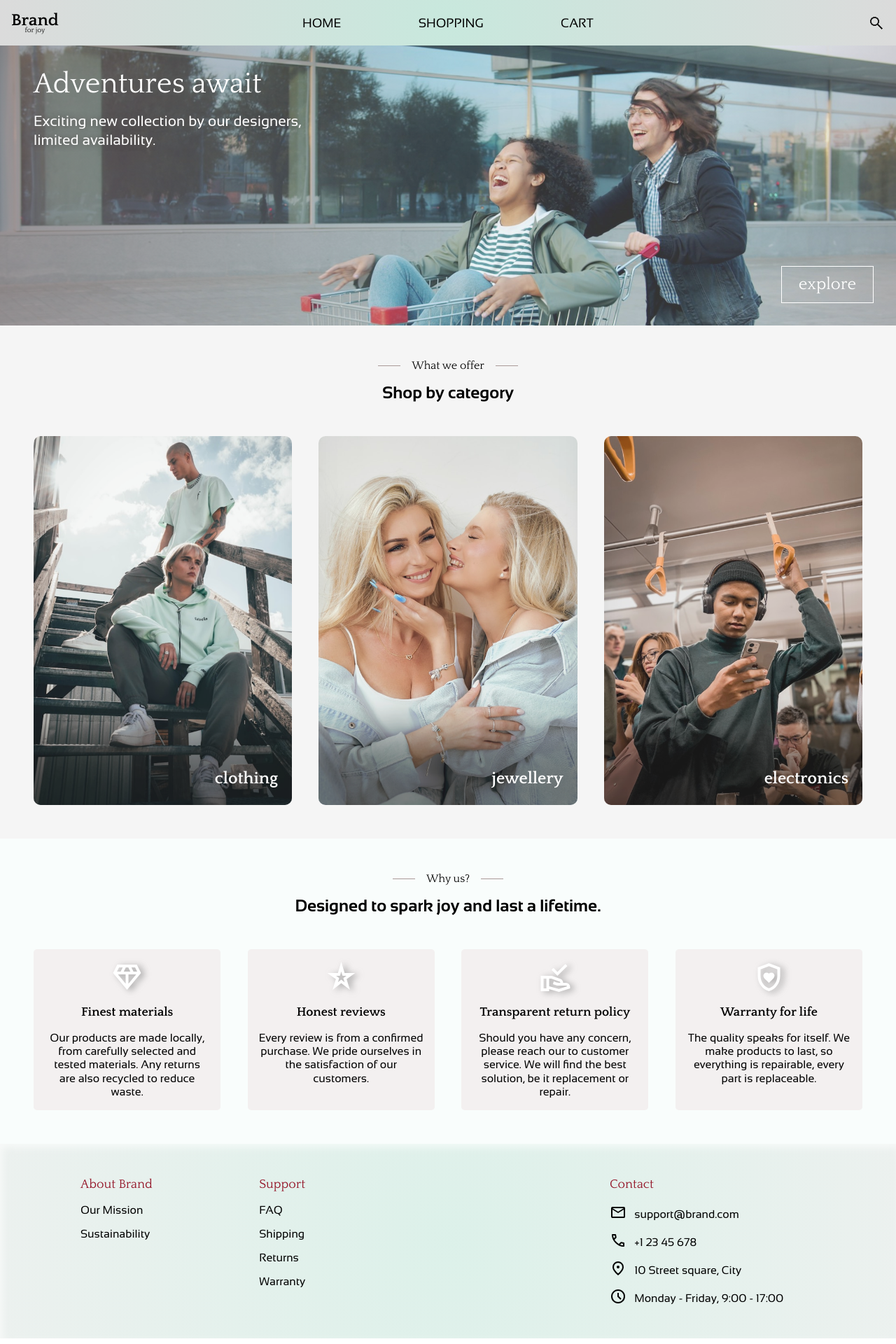
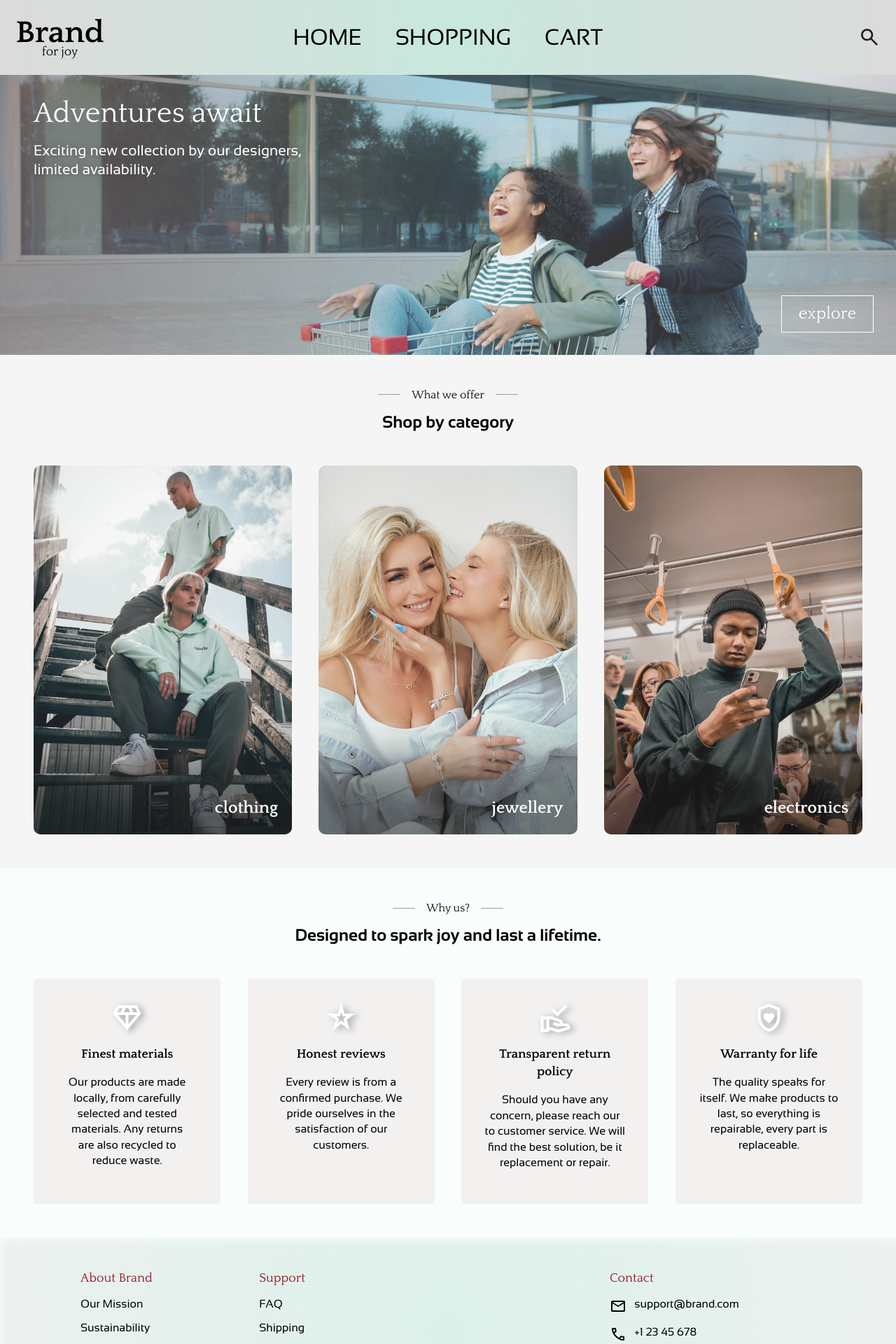
Before and after one commit to Katalout/shopping-cart, a React (Vite) app: page / in a window 1280 px wide. Shown: the top 1920 px of the page at 70% size. Built offline with nearby package versions, Linux system fonts and the light colour scheme; no server answers.

Commit message:
Navbar: fluid text-size (clamp)

```diff
--- a/src/App.css
+++ b/src/App.css
@@ -82,9 +82,10 @@ nav {
   position: sticky;
   top: 0;
   background-image: radial-gradient(circle, rgba(200 232 221) 0%, rgba(219 219 219) 100%);
-  padding: 1rem;
+  padding: 0.7em;
   z-index: 1;
   font-family: var(--font-heading);
+  font-size: clamp(1.2rem, 3vw, 2rem);
 
   & ul {
     display: flex;
@@ -92,11 +93,11 @@ nav {
     justify-content: space-between;
     gap: var(--padding);
     font-family: var(--font-body);
-
+    font-size: inherit;
   }
 
   & ul a {
-    font-size: large;
+
     text-transform: uppercase;
   }
 
@@ -105,12 +106,15 @@ nav {
     flex-direction: column;
     width: min-content;
     text-transform: none;
+    font-size: clamp(2.1rem, 5vw, 2.8rem);
   }
 
-  & img {
+  & svg {
     justify-self: end;
     align-self: center;
     grid-column: 3;
+    height: 1em;
+    width: auto;
 
     &:hover {
       cursor: pointer;
@@ -250,11 +254,13 @@ section.support {
     margin-block-start: 1em;
     font-family: var(--font-body);
     width: max-content;
+    display: flex;
 
     & svg {
       vertical-align: bottom;
       margin-right: 1ch;
       fill: black;
+      flex-shrink: 0;
     }
 
     &:hover {
--- a/src/Components/Home/Home.module.css
+++ b/src/Components/Home/Home.module.css
@@ -79,21 +79,21 @@
     flex-wrap: wrap;
     gap: 3vw;
 
+
 }
-
-
-
 
 
 .card {
     background-color: #e7dbdb63;
     border-radius: 5px;
     flex: 1;
-    padding: 1em;
+    padding: 2rem 2rem 3rem 2rem;
+    min-width: 12rem;
 
     letter-spacing: 5%;
-    line-height: 1.2;
+    line-height: 1.4;
     text-align: center;
+    text-wrap: pretty;
 
     display: flex;
     flex-direction: column;
@@ -150,4 +150,14 @@
     .explore {
         display: none;
     }
+
 }
+
+@media (orientation: portrait) {
+    .cardWrapper {
+        gap: 3vh;
+        /* ha szelesebb mint ketö akkor maxwidth 70%?
+nagyobb betük duh */
+
+    }
+}
--- a/src/Components/Navbar/Navbar.jsx
+++ b/src/Components/Navbar/Navbar.jsx
@@ -2,7 +2,6 @@ import { Link } from "react-router";
 import styles from "./Navbar.module.css"
 import { useState, useEffect } from "react";
 import AnimateThis from "../AnimateThis/AnimateThis";
-import search from "../../assets/search.png";
 
 export default function Navbar({ cart }) {
     function countItems() {
@@ -30,7 +29,7 @@ export default function Navbar({ cart }) {
                     </Link>
                 </li>
             </ul>
-            <img src={search} alt="search" />
+            <svg xmlns="http://www.w3.org/2000/svg" height="24px" viewBox="0 -960 960 960" width="24px" fill="#1f1f1f"><path d="M784-120 532-372q-30 24-69 38t-83 14q-109 0-184.5-75.5T120-580q0-109 75.5-184.5T380-840q109 0 184.5 75.5T640-580q0 44-14 83t-38 69l252 252-56 56ZM380-400q75 0 127.5-52.5T560-580q0-75-52.5-127.5T380-760q-75 0-127.5 52.5T200-580q0 75 52.5 127.5T380-400Z" /></svg>
         </nav>
     )
 }
--- a/src/Components/Navbar/Navbar.module.css
+++ b/src/Components/Navbar/Navbar.module.css
@@ -1,10 +1,11 @@
 .brand {
     margin-bottom: -0.2em;
+    font-size: inherit;
 }
 
 .brandtext {
     text-transform: none;
-    font-size: x-small;
+    font-size: 0.4em;
     align-self: center;
     letter-spacing: 5%;
 }
```
Also changed, not shown: 1 other file (tests, documents, lock files or other folders).
